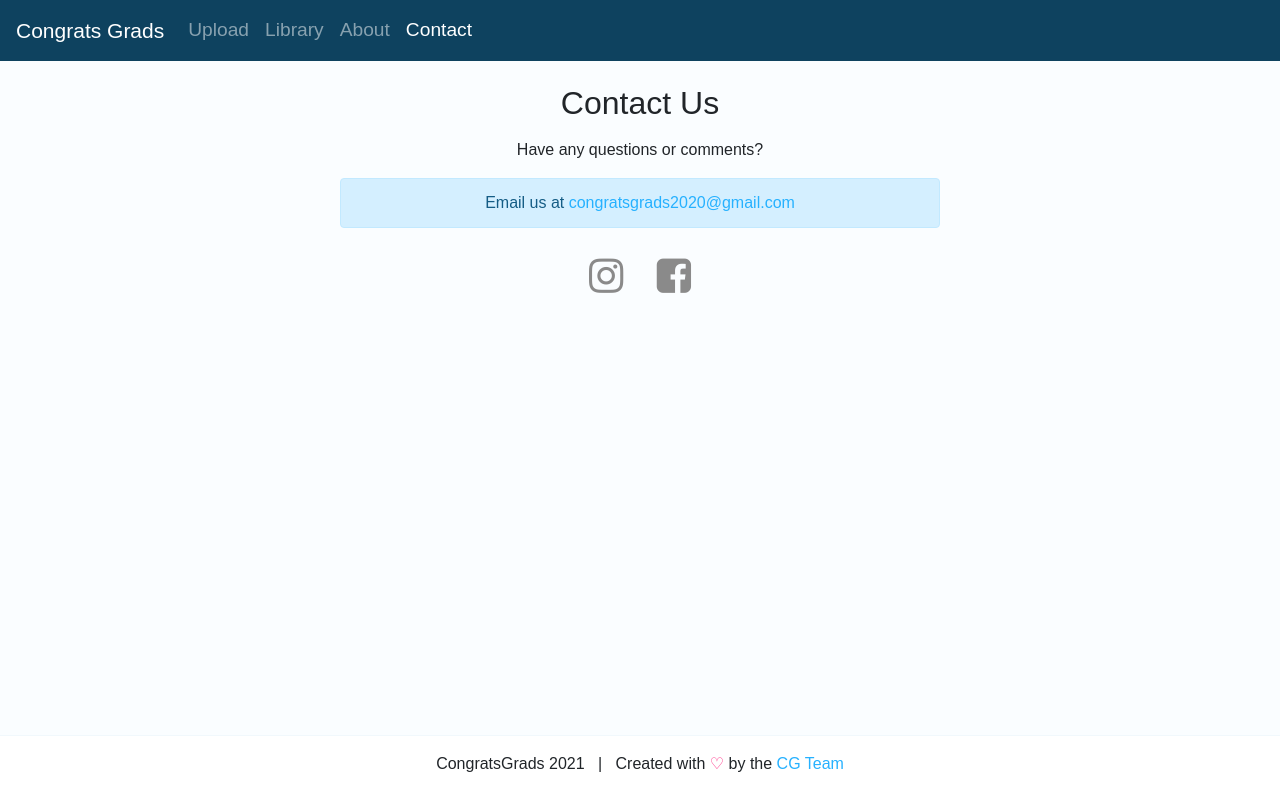
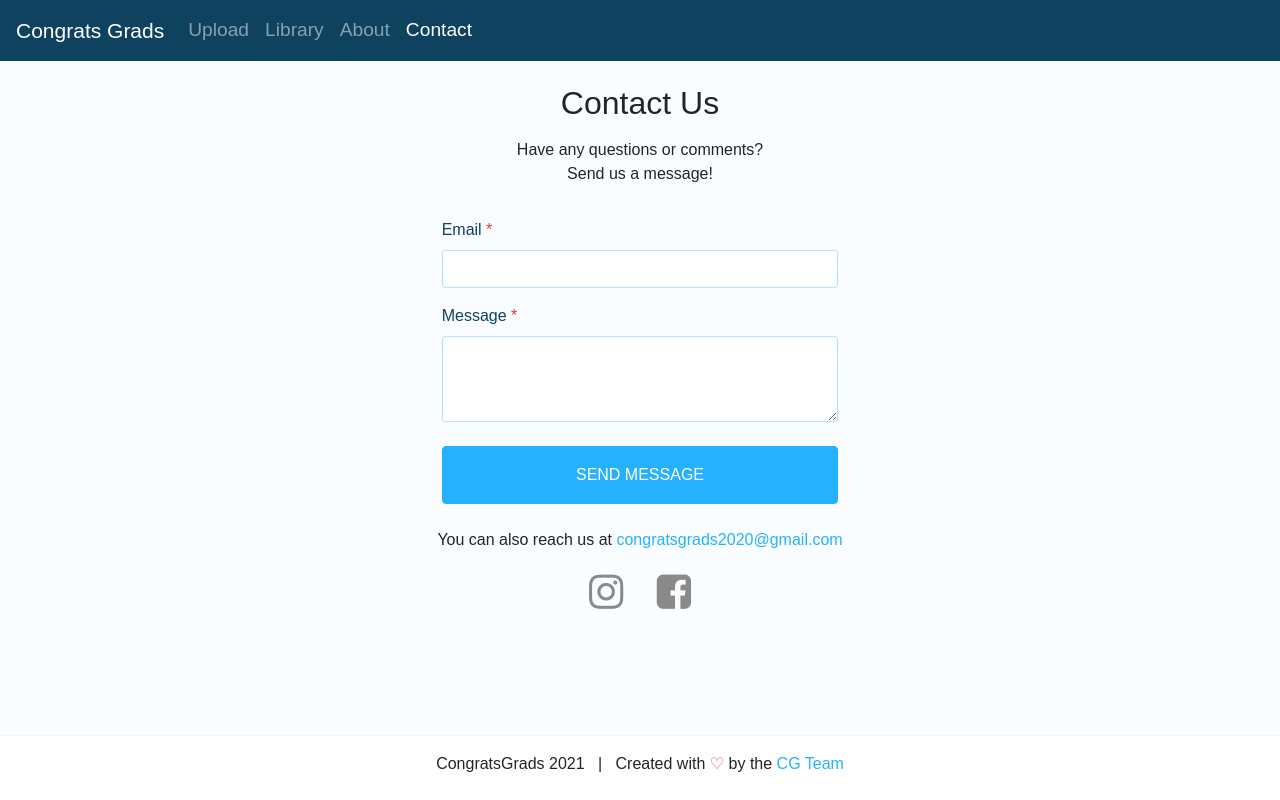
Before and after one commit to tarkowr/Congrats-Grads, an Angular app: page /contact in a window 1280 px wide. Built offline with nearby package versions, Linux system fonts and the light colour scheme; no server answers; a web font is replaced by a local one.

Commit message:
contact form error handling

```diff
--- a/src/app/components/contact/contact.component.html
+++ b/src/app/components/contact/contact.component.html
@@ -4,17 +4,24 @@
     <div class="container-fluid py-4 w-100 mx-auto text-center">
         <h2>Contact Us</h2>
 
-        <div class="my-3">
-            <div>Have any questions or comments?</div>
-            <div *ngIf="contactFormWorks" class="f4">Send us a message!</div>
-        </div>
-
+        <!--Contact form is down-->
+        <div *ngIf="!contactFormWorks">
+            <div class="mt-3 mb-2 text-danger text-center">Our contact form isn't working 💔</div>
             <div class="email-alert m-auto alert alert-primary text-center">
                 Email us at <a href="mailto:congratsgrads2020@gmail.com">congratsgrads2020@gmail.com</a>
             </div>
             <div class="mb-4"></div>
+        </div>
 
-        <div *ngIf="contactFormWorks" class="row">
+        <!--Contact form is working-->
+        <div *ngIf="contactFormWorks">
+            <div class="my-3">
+                <div>Have any questions or comments?</div>
+                <div class="f4">Send us a message!</div>
+            </div>
+
+            <div class="row">
+
                 <!--Send Message Form-->
                 <form [formGroup]="contactForm" (ngSubmit)="onSubmit()" class="text-left mt-3 col-12 col-md-6 offset-md-3 col-lg-4 offset-lg-4">
 
@@ -42,7 +49,7 @@
                         </div>
                     </div>
 
-                <!--SUBMIT-->
+                    <!--Submit-->
                     <div class="form-group mb-2">
                         <button [disabled]="loading" class="btn btn-primary btn-block mt-4 py-3"><span *ngIf="!loading">SEND MESSAGE</span>
                             <div *ngIf="loading" class="spinner-border text-white" role="status">
@@ -53,11 +60,14 @@
                 </form>
             </div>
 
-        <div *ngIf="contactFormWorks" class="my-3">
+            <!--Congrats Grads Email-->
+            <div class="my-3">
                 You can also reach us at
                 <a class="text-primary" href="mailto:congratsgrads2020@gmail.com">congratsgrads2020@gmail.com</a>
             </div>
+        </div>
 
+        <!--Social Media-->
         <div class="text-center mb-4">
             <h1>
                 <a target="_blank" href="https://www.instagram.com/congratsgrads2021/" (click)="onInstaClick()">
--- a/src/app/components/contact/contact.component.ts
+++ b/src/app/components/contact/contact.component.ts
@@ -14,7 +14,7 @@ export class ContactComponent implements OnInit {
   contactForm: FormGroup;
   submitted: Boolean = false;
   loading: Boolean = false;
-  contactFormWorks: boolean = false;
+  contactFormWorks: boolean = true;
 
   constructor(
     private formBuilder: FormBuilder,
@@ -42,7 +42,8 @@ export class ContactComponent implements OnInit {
 
   // Handle email error
   private onError(err) {
-    this.snackbar.show('Unable to Send Message')
+    this.snackbar.show('Unable to Send Message');
+    this.contactFormWorks = false;
 
     if (!this.contactForm.invalid) {
       const errorName = err ? err.name : 'Unknown Error';
@@ -50,28 +51,22 @@ export class ContactComponent implements OnInit {
     }
   }
 
-  // On complete
-  private onComplete() {
-    this.loading = false;
-  }
-
   // UI: Contact form on submit
-  onSubmit() {
+  async onSubmit() {
     this.submitted = true;
 
-    if (this.contactForm.invalid) {
-      return;
-    }
+    if (this.contactForm.invalid) return;
 
     this.loading = true;
 
     let message: string = this.f.message.value;
     message = message.replace(/\s\s+/g, ' ');
 
-    this.contactService.sendMessage(this.f.sender.value, message)
+    await this.contactService.sendMessage(this.f.sender.value, message)
       .then(() => this.onSuccess())
-      .catch((err) => this.onError(err))
-      .finally(() => this.onComplete());
+      .catch((err) => this.onError(err));
+
+    this.loading = false;
   }
 
   ngOnInit() {
--- a/src/app/components/create/create.component.html
+++ b/src/app/components/create/create.component.html
@@ -143,7 +143,7 @@
         <!--Preview Profile Card-->
         <div *ngIf="!mobile" class="col-0 col-lg-5 py-4">
             <div class="preview-card b-shadow m-auto bg-white">
-                <div class="m-3 px-3 pt-3">
+                <div class="m-3 px-3 pt-3 pb-2">
                     <app-profile-detail-small [senior]="senior"></app-profile-detail-small>
                 </div>
             </div>
--- a/src/app/components/library/library.component.html
+++ b/src/app/components/library/library.component.html
@@ -44,7 +44,7 @@
 
             <!--Error-->
             <div *ngIf="libraryFetchError" class="text-center my-5">
-                <div class="h6">Oops! This is awkward... <br /> but something went wrong 😬</div>
+                <div class="h6">Oops! This is awkward... <br /> but something went wrong :(</div>
                 <div class="btn btn-primary mt-3" (click)="refreshPage()">Refresh Page</div>
             </div>
 
```
Lines whose indentation alone changed are shown as unchanged.
